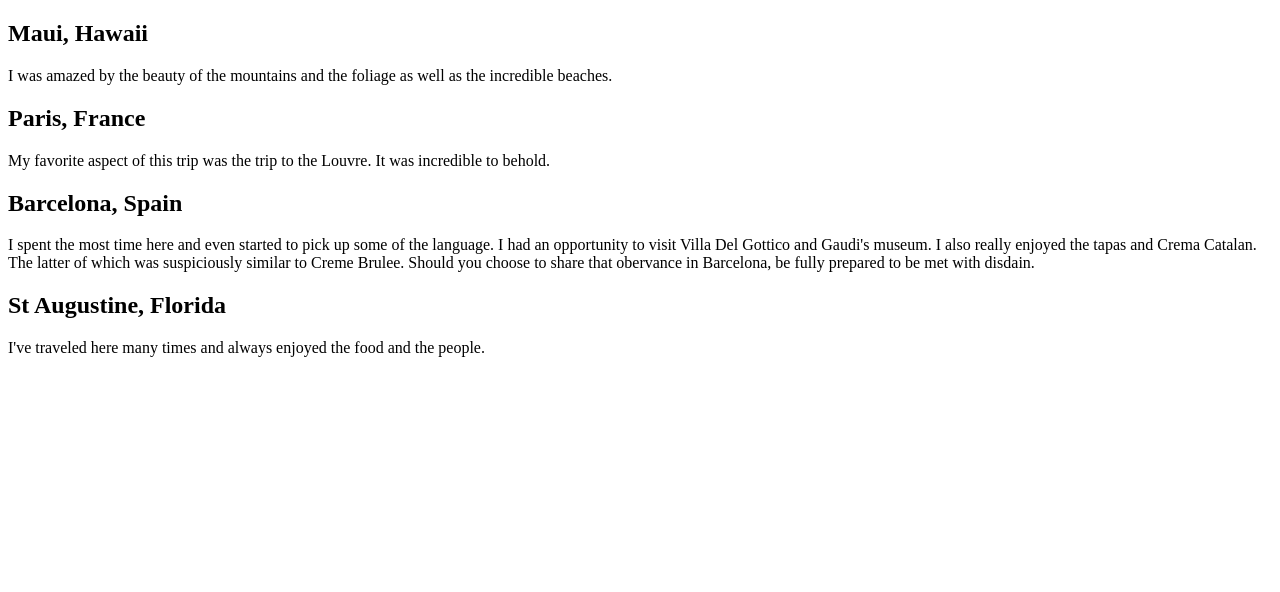
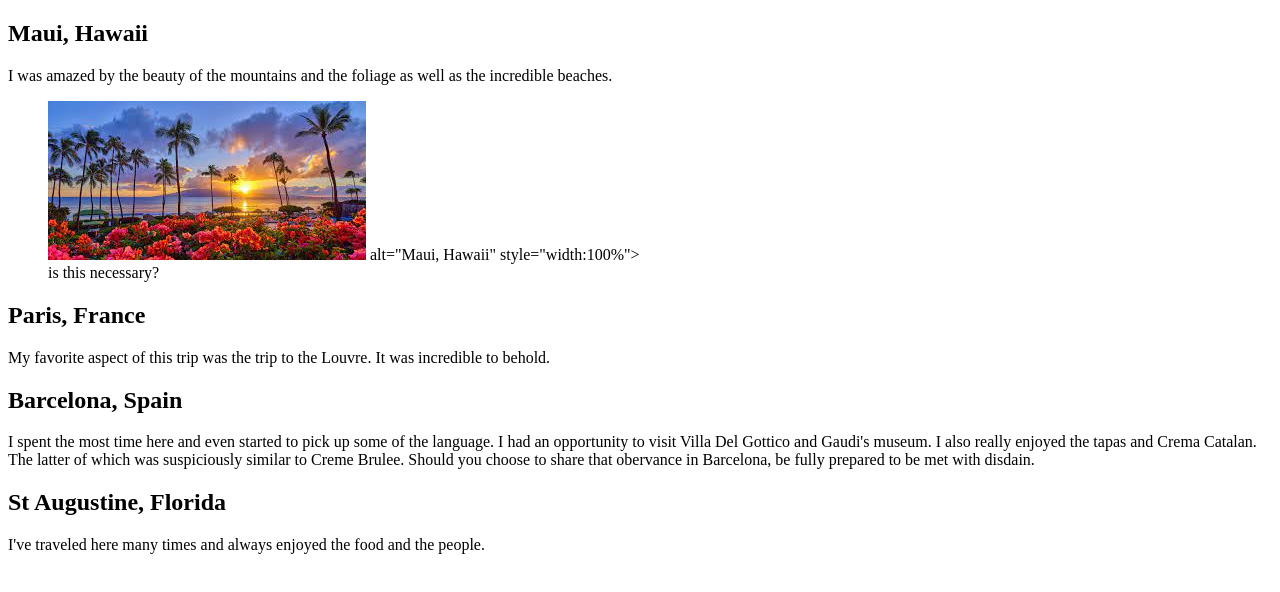
Before and after one commit to CK286/js-assignment-4-html-me-something-CK286, a website: page index.html in a window 1280 px wide. Drawn offline with Linux system fonts and the light colour scheme.

Commit message:
images file

```diff
--- a/index.html
+++ b/index.html
@@ -11,6 +11,11 @@
 
          </p>
       </article>
+
+      <figure>
+         <img src="/images/Maui.jpg"> alt="Maui, Hawaii" style="width:100%">
+         <figcaption>is this necessary?</figcaption>
+       </figure>
 
 
 
```
Also changed, not shown: images/Barcelona.jpg (added), images/Maui.jpg (added), images/Paris.jpg (added), images/St Augustine , FL.jpg (added).
